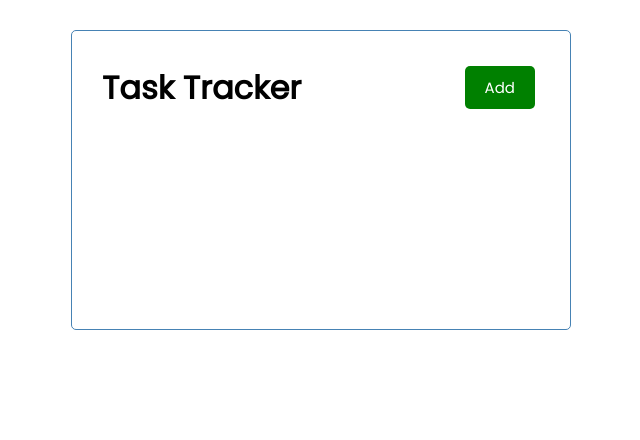
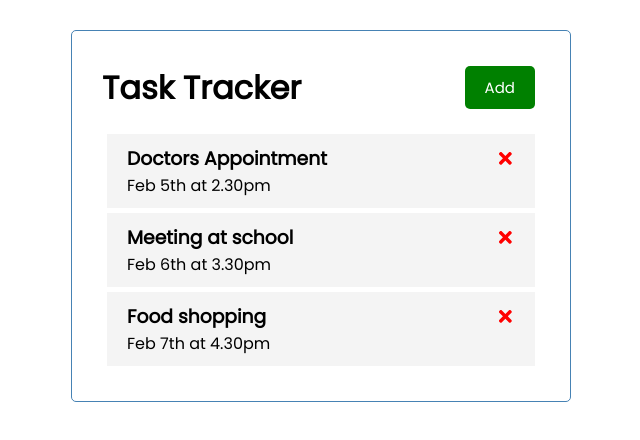
Before and after one commit to MainulDip/EverydayReactJS, a React (Create React App) app in the folder core2022/: page / in a window 1280 px wide. Shown: the top 440 px of the page, without its empty margins (319-959 px from the left). Built offline with nearby package versions, Linux system fonts and the light colour scheme.

Commit message:
Tasks type updating

```diff
--- a/core2022/package.json
+++ b/core2022/package.json
@@ -12,6 +12,7 @@
     "@types/react-dom": "^17.0.11",
     "react": "^17.0.2",
     "react-dom": "^17.0.2",
+    "react-icons": "^4.3.1",
     "react-scripts": "5.0.0",
     "typescript": "^4.5.5",
     "web-vitals": "^2.1.4"
--- a/core2022/src/App.tsx
+++ b/core2022/src/App.tsx
@@ -1,10 +1,47 @@
-import './App.css';
-import Header from './components/Header';
+import React from "react";
+import "./App.css";
+import Header from "./components/Header";
+import Tasks from "./components/Tasks";
+
+export type TasksType = {
+  id: number;
+  text: string;
+  day: string;
+  reminder: boolean;
+};
 
 function App() {
+  const [tasks, setTasks] = React.useState<TasksType[]>([
+    {
+      id: 1,
+      text: "Doctors Appointment",
+      day: "Feb 5th at 2.30pm",
+      reminder: true,
+    },
+    {
+      id: 2,
+      text: "Meeting at school",
+      day: "Feb 6th at 3.30pm",
+      reminder: true,
+    },
+
+    {
+      id: 3,
+      text: "Food shopping",
+      day: "Feb 7th at 4.30pm",
+      reminder: false,
+    },
+  ]);
+
+  // Delete Task
+  const deleteTask = (id: any) => {
+    console.log("delete task");
+  };
+
   return (
     <div className="container">
-      <Header/>
+      <Header />
+      <Tasks tasks={tasks} onDelete={deleteTask} />
     </div>
   );
 }
--- /dev/null
+++ b/core2022/src/components/Task.tsx
@@ -0,0 +1,19 @@
+import React from "react";
+import PropTypes from "prop-types";
+import { TasksType } from "../App";
+import { FaTimes } from "react-icons/fa";
+
+const Task = ({ task }: { task: TasksType }) => {
+  return (
+    <div className="task">
+      <h3>
+        {task.text} <FaTimes style={{ color: "red", cursor: "pointer" }} />
+      </h3>
+      <p className="">{task.day}</p>
+    </div>
+  );
+};
+
+Task.propTypes = {};
+
+export default Task;
--- a/core2022/src/components/Tasks.tsx
+++ b/core2022/src/components/Tasks.tsx
@@ -1,37 +1,68 @@
-import React from "react";
+// import React, { useState } from "react";
 import PropTypes from "prop-types";
+import { TasksType } from "../App";
+import Task from "./Task";
 
-type TasksType = {
-  id: number;
-  text: string;
-  day: string;
-  reminder: boolean;
-};
+// type TasksType = {
+//   id: number;
+//   text: string;
+//   day: string;
+//   reminder: boolean;
+// };
 
-const tasks: TasksType[] = [
-  {
-    id: 1,
-    text: "Doctors Appointment",
-    day: "Feb 5th at 2.30pm",
-    reminder: true,
-  },
-  {
-    id: 2,
-    text: "Doctors Appointment",
-    day: "Feb 5th at 2.30pm",
-    reminder: true,
-  },
+// const tasks: TasksType[] = [
+//   {
+//     id: 1,
+//     text: "Doctors Appointment",
+//     day: "Feb 5th at 2.30pm",
+//     reminder: true,
+//   },
+//   {
+//     id: 2,
+//     text: "Meeting at school",
+//     day: "Feb 6th at 3.30pm",
+//     reminder: true,
+//   },
 
-  {
-    id: 3,
-    text: "Doctors Appointment",
-    day: "Feb 5th at 2.30pm",
-    reminder: true,
-  },
-];
+//   {
+//     id: 3,
+//     text: "Food shopping",
+//     day: "Feb 7th at 4.30pm",
+//     reminder: false,
+//   },
+// ];
 
-const Tasks = (props: any) => {
-  return <div></div>;
+const Tasks = ({ tasks, onDelete }: { tasks: TasksType[]; onDelete(event: React.MouseEvent<HTMLButtonElement>): void }) => {
+  // const [tasks, setTasks] = useState<TasksType[]>(
+  //   [
+  //     {
+  //       id: 1,
+  //       text: "Doctors Appointment",
+  //       day: "Feb 5th at 2.30pm",
+  //       reminder: true,
+  //     },
+  //     {
+  //       id: 2,
+  //       text: "Meeting at school",
+  //       day: "Feb 6th at 3.30pm",
+  //       reminder: true,
+  //     },
+
+  //     {
+  //       id: 3,
+  //       text: "Food shopping",
+  //       day: "Feb 7th at 4.30pm",
+  //       reminder: false,
+  //     },
+  //   ]
+  // )
+  return (
+    <>
+      {tasks.map((task: any) => (
+        <Task key={task.id} task={task} />
+      ))}
+    </>
+  );
 };
 
 Tasks.propTypes = {};
```
Also changed, not shown: 1 other file (tests, documents, lock files or other folders).
